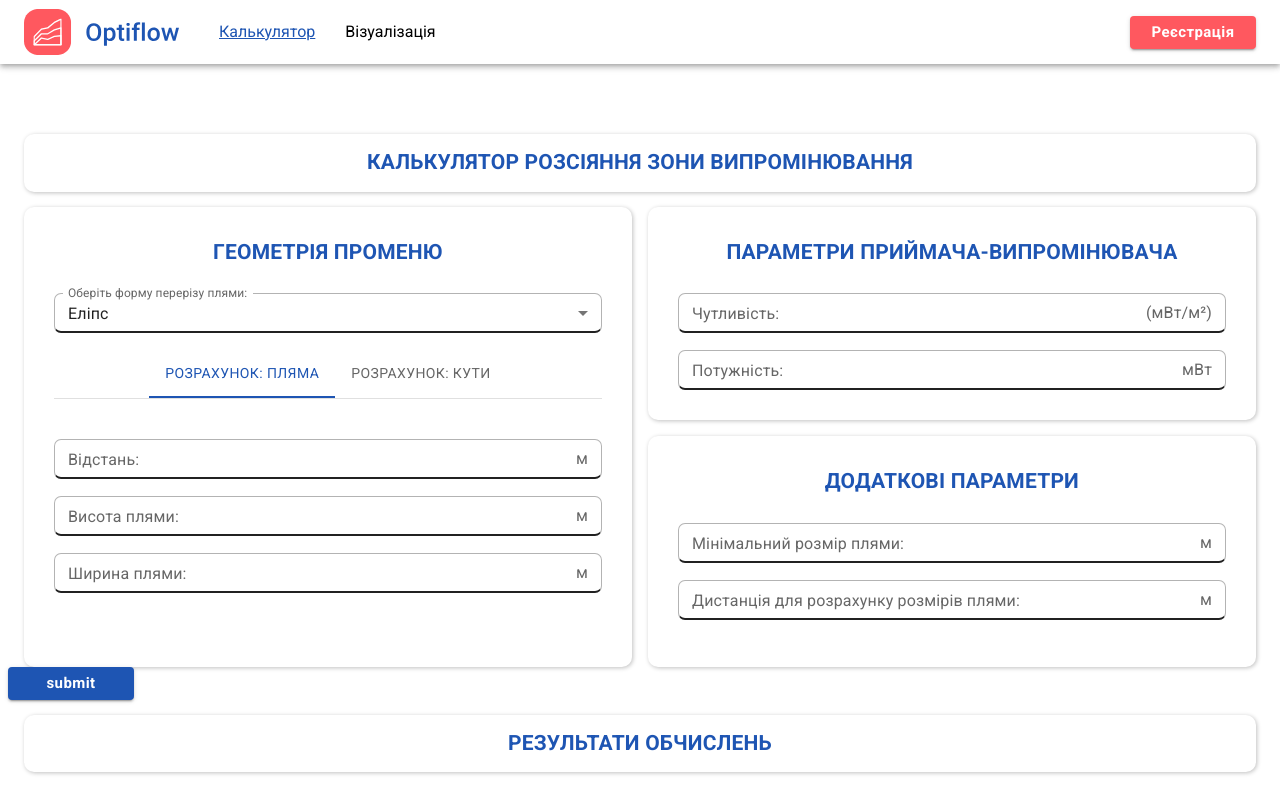
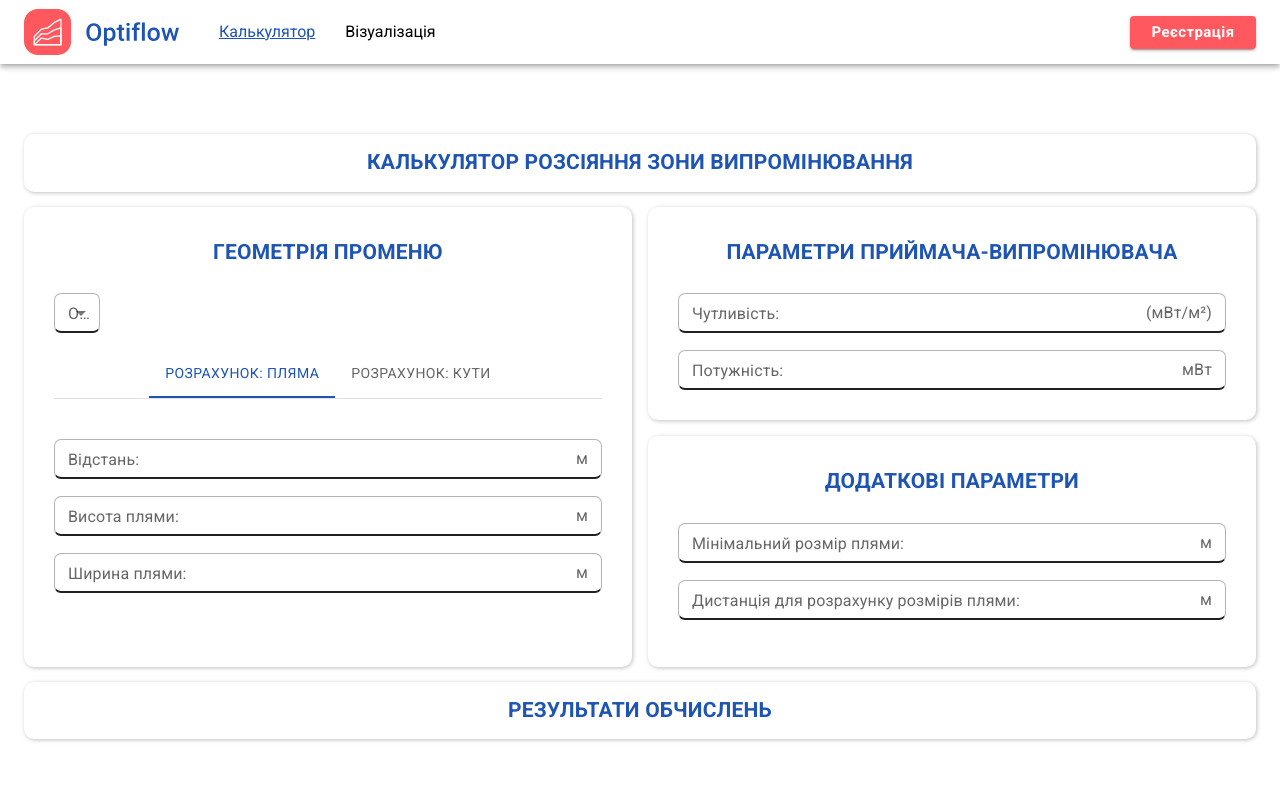
Before and after one commit to Skiftech-project/optiflow-frontend, a React (Vite) app: page /calculator in a window 1280 px wide. Built offline with nearby package versions, Linux system fonts and the light colour scheme.

Commit message:
added form to component and provide names to inputs

```diff
--- a/src/components/interface/FormBlock/FormBlock.jsx
+++ b/src/components/interface/FormBlock/FormBlock.jsx
@@ -1,9 +1,9 @@
 import { useState } from 'react';
-import { useForm, FormProvider } from 'react-hook-form';
+
 import PropTypes from 'prop-types';
 import { Box, Tabs, Tab, Grid, Typography } from '@mui/material';
 
-import { Button, Input, Select, TitleBlock } from 'src/components/ui';
+import { Input, Select, TitleBlock } from 'src/components/ui';
 
 const block = {
     padding: 30,
@@ -50,25 +50,14 @@ function a11yProps(index) {
 
 const FormBlock = () => {
     const [tabValue, setTabValue] = useState(0);
-    const methods = useForm();
 
     const TempHandleChangeToggleBtn = (event, newValue) => {
         setTabValue(newValue);
     };
 
-    const handleSubmit = data => {
-        console.log(JSON.stringify(data, null, 2));
-    };
-
     return (
-        <FormProvider {...methods}>
         <section style={{ margin: '15px 0' }}>
-                <Grid
-                    component="form"
-                    container
-                    spacing={2}
-                    onSubmit={methods.handleSubmit(handleSubmit)}
-                >
+            <Grid component="form" container spacing={2}>
                 <Grid item xs={12} md={6}>
                     <div style={{ ...block, height: '100%' }}>
                         <TitleBlock sx={{ marginBottom: '25px' }}>
@@ -76,8 +65,8 @@ const FormBlock = () => {
                         </TitleBlock>
 
                         <Select
-                                fullWidth
-                                defaultValue="ellipse"
+                            name="plumeForm"
+                            id="plumeForm"
                             options={selectOptions}
                             label="Оберіть форму перерізу плями:"
                             sx={inputStyles}
@@ -98,6 +87,7 @@ const FormBlock = () => {
 
                         <CustomTabPanel value={tabValue} index={0}>
                             <Input
+                                name="distance"
                                 id="distance"
                                 fullWidth
                                 label="Відстань:"
@@ -106,6 +96,7 @@ const FormBlock = () => {
                                 sx={inputStyles}
                             />
                             <Input
+                                name="spotHeight"
                                 id="spotHeight"
                                 fullWidth
                                 label="Висота плями:"
@@ -114,6 +105,7 @@ const FormBlock = () => {
                                 sx={inputStyles}
                             />
                             <Input
+                                name="spotWidth"
                                 id="spotWidth"
                                 fullWidth
                                 label="Ширина плями:"
@@ -125,6 +117,7 @@ const FormBlock = () => {
 
                         <CustomTabPanel value={tabValue} index={1}>
                             <Input
+                                name="angleWidth"
                                 id="angleWidth"
                                 fullWidth
                                 label="Кут ширини:"
@@ -133,6 +126,7 @@ const FormBlock = () => {
                                 sx={inputStyles}
                             />
                             <Input
+                                name="angleHeight"
                                 id="angleHeight"
                                 fullWidth
                                 label="Кут висоти:"
@@ -152,6 +146,7 @@ const FormBlock = () => {
                             </TitleBlock>
 
                             <Input
+                                name="sensitivity"
                                 id="sensitivity"
                                 fullWidth
                                 label="Чутливість:"
@@ -160,6 +155,7 @@ const FormBlock = () => {
                                 sx={inputStyles}
                             />
                             <Input
+                                name="power"
                                 id="power"
                                 fullWidth
                                 label="Потужність:"
@@ -175,6 +171,7 @@ const FormBlock = () => {
                             </TitleBlock>
 
                             <Input
+                                name="minPlumeSize"
                                 id="minPlumeSize"
                                 fullWidth
                                 label="Мінімальний розмір плями:"
@@ -183,6 +180,7 @@ const FormBlock = () => {
                                 sx={inputStyles}
                             />
                             <Input
+                                name="distanceModuleThird"
                                 id="distanceModuleThird"
                                 fullWidth
                                 label="Дистанція для розрахунку розмірів плями:"
@@ -193,13 +191,8 @@ const FormBlock = () => {
                         </div>
                     </Grid>
                 </Grid>
-
-                    <Button type="submit" color="primary">
-                        submit
-                    </Button>
             </Grid>
         </section>
-        </FormProvider>
     );
 };
 
```
Lines whose indentation alone changed are shown as unchanged.
